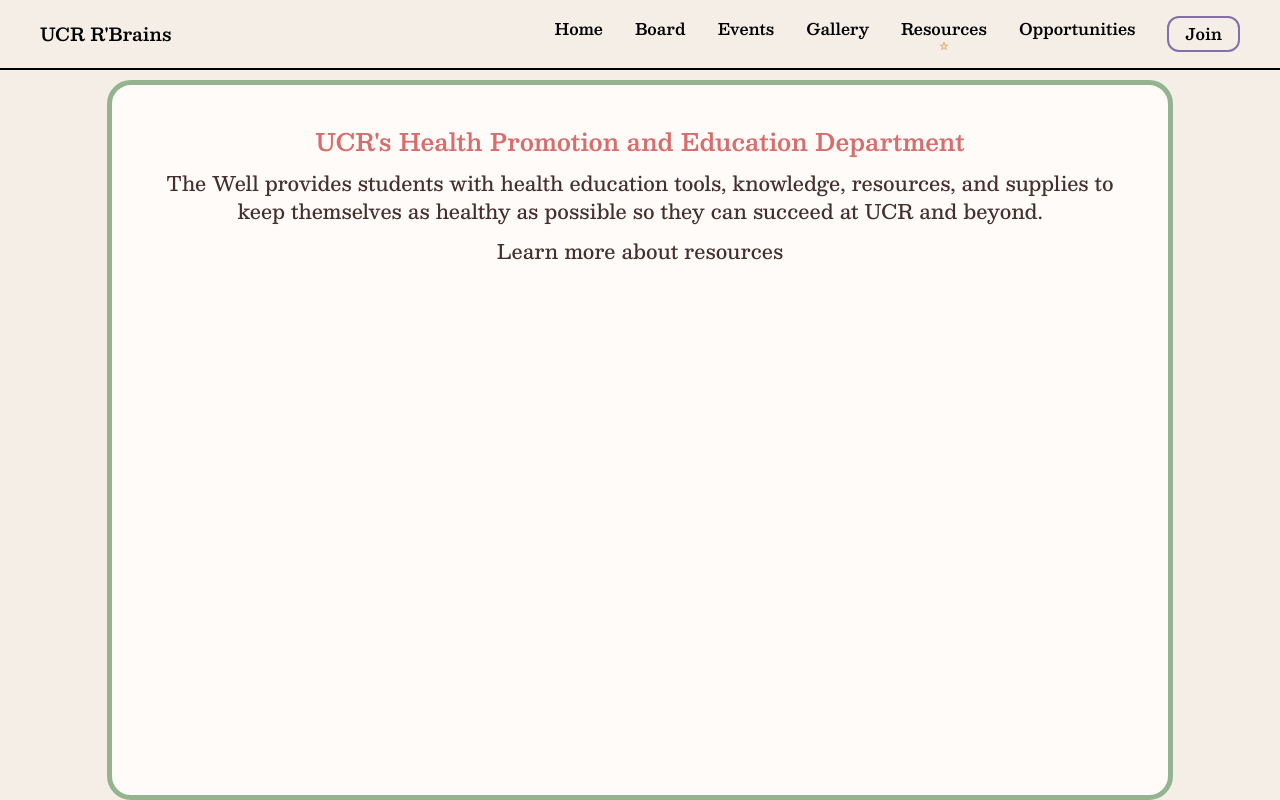
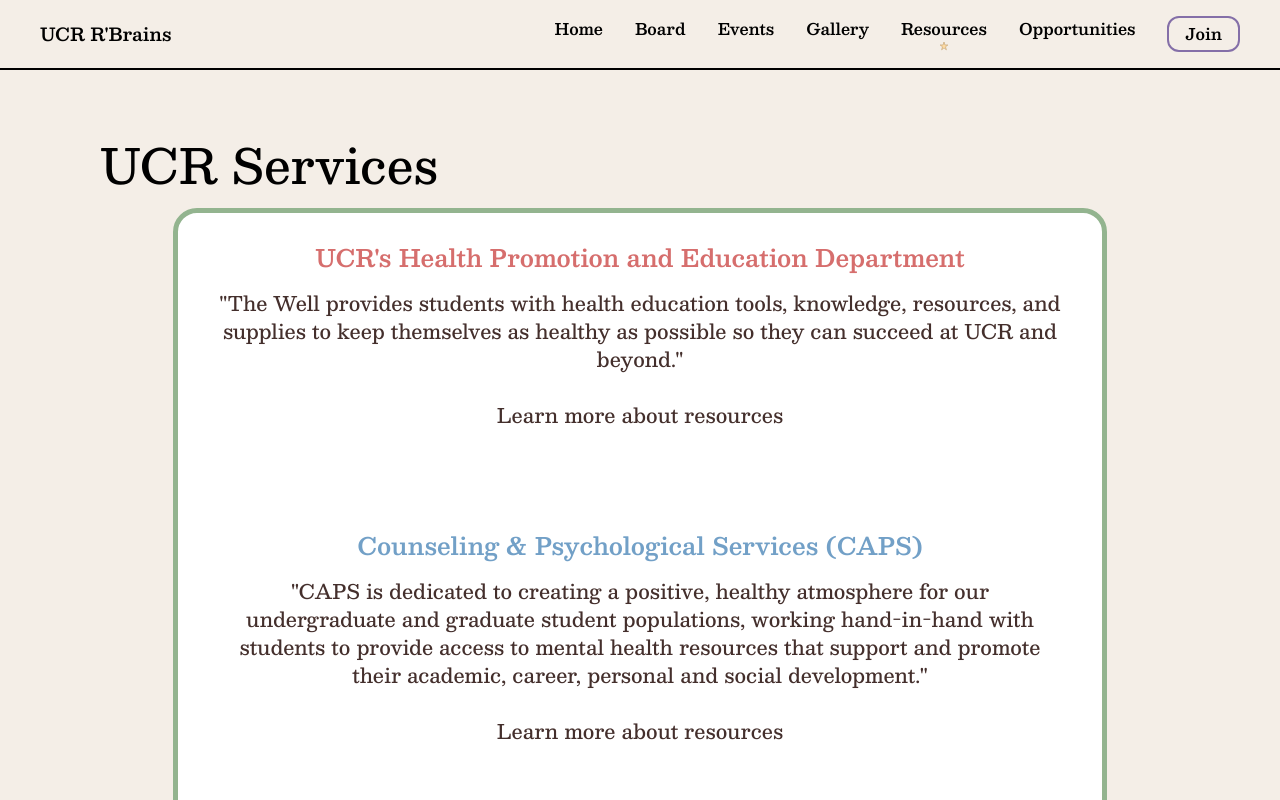
Before and after one commit to acm-ucr/rbrains-website, a Next.js app: page /resources in a window 1280 px wide. Shown: the top 800 px of the page. Built offline with nearby package versions, Linux system fonts and the light colour scheme.

Commit message:
still working but have most of resoucrse, changed some folder names

```diff
--- a/src/components/resources/UCRServices.tsx
+++ b/src/components/resources/UCRServices.tsx
@@ -1,20 +1,30 @@
 import React from "react";
+import BoxComponent from "@/components/ReusableBox";
+import { resources } from "@/data/resourcesInfo"; // adjust path as needed
 
 const ResourceServices = () => {
   return (
-    <div className="flex h-screen items-center justify-center">
-      <div className="flex h-9/10 w-5/6 flex-col space-y-3 rounded-3xl border-5 border-[#93B48F] bg-[#FFFBF9] p-10 text-center font-[Besley]">
-        <div className="text-2xl font-semibold text-[#D66E6D]">
-          UCR's Health Promotion and Education Department
-        </div>
-        <div className="text-xl font-medium text-[#442F2C]">
-          The Well provides students with health education tools, knowledge,
-          resources, and supplies to keep themselves as healthy as possible so
-          they can succeed at UCR and beyond.
-        </div>
-        <div className="text-xl font-medium text-[#442F2C]">
-          Learn more about resources
-        </div>
+    <div className="flex flex-col items-center justify-center p-20">
+      <div className="flex w-full p-5 text-right text-5xl font-medium">
+        UCR Services
+      </div>
+      <div className="flex w-5/6 flex-col space-y-6 rounded-3xl border-[5px] border-[#93B48F] bg-white text-center font-[Besley]">
+        {resources.map((res, index) => (
+          <BoxComponent
+            key={index}
+            padding="p-6"
+            textSize="text-xl"
+            borderColor="border-white"
+          >
+            <div className={`text-2xl font-semibold ${res.TitleColor} mb-2`}>
+              {res.Title}
+            </div>
+            <div className="p-2 font-medium text-[#442F2C]">{res.Body}</div>
+            <div className="p-5 text-xl font-medium text-[#442F2C]">
+              {res.Post}
+            </div>
+          </BoxComponent>
+        ))}
       </div>
     </div>
   );
--- /dev/null
+++ b/src/data/resourcesInfo.ts
@@ -0,0 +1,38 @@
+export interface resource {
+  Title: string;
+  TitleColor: string;
+  Body: string;
+  Post: string;
+  Button: string;
+}
+
+export const resources: resource[] = [
+  {
+    Title: "UCR's Health Promotion and Education Department",
+    TitleColor: "text-[#D66E6D]",
+    Body: `"The Well provides students with health education tools, knowledge, resources,
+            and supplies to keep themselves as healthy as possible so
+            they can succeed at UCR and beyond."`,
+    Post: "Learn more about resources",
+    Button: "The Well",
+  },
+  {
+    Title: "Counseling & Psychological Services (CAPS)",
+    TitleColor: "text-[#72A0C7]",
+    Body: `"CAPS is dedicated to creating a positive, healthy atmosphere for our
+    undergraduate and graduate student populations, working hand-in-hand with students to provide access to mental health
+    resources that support and promote their academic, career, personal and social development."`,
+    Post: "Learn more about resources",
+    Button: "CAPS",
+  },
+  {
+    Title: "Campus Advocacy, Resources & Education (CARE)",
+    TitleColor: "text-[#846FA8]",
+    Body: `"CARE is an intervention and prevention support program committed to ending
+    sexual violence at UC Riverside. We seek to unite, inspire and cultivate a community
+    culture of care by providing direct advocacy, resources and prevention educational programming
+    related to issues of sexual assault, relationship violence and stalking to students, staff, faculty and UCR affiliates."`,
+    Post: "Learn more about resources",
+    Button: "CAPS",
+  },
+];
```
